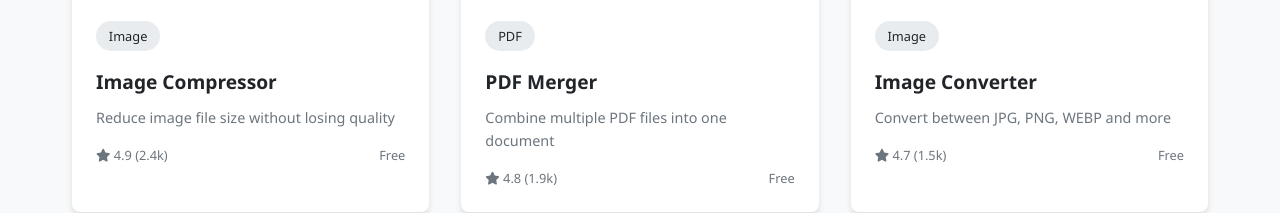
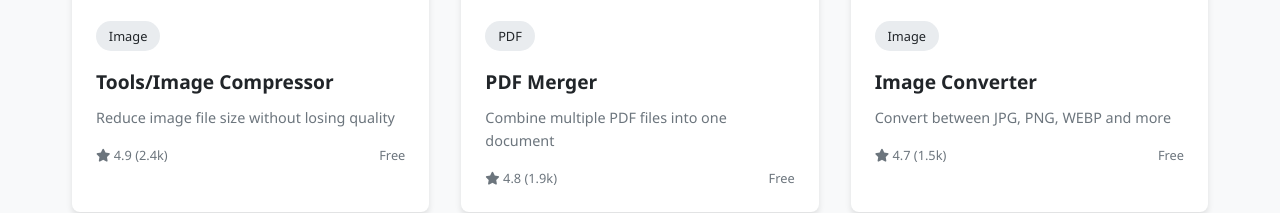
Before and after one commit to VinodhSP/Tools, a plain HTML site: page index.html in a window 1280 px wide. Shown: the part 786-999 px from the top of the page. Drawn offline with Linux system fonts and the light colour scheme.

Commit message:
Update index.html

```diff
--- a/index.html
+++ b/index.html
@@ -564,7 +564,7 @@
                 </div>
                 <div class="tool-card-content">
                     <span class="tool-category">Image</span>
-                    <h3>Image Compressor</h3>
+                    <h3>Tools/Image Compressor</h3>
                     <p>Reduce image file size without losing quality</p>
                     <div class="tool-card-meta">
                         <span><i class="fas fa-star"></i> 4.9 (2.4k)</span>
```
